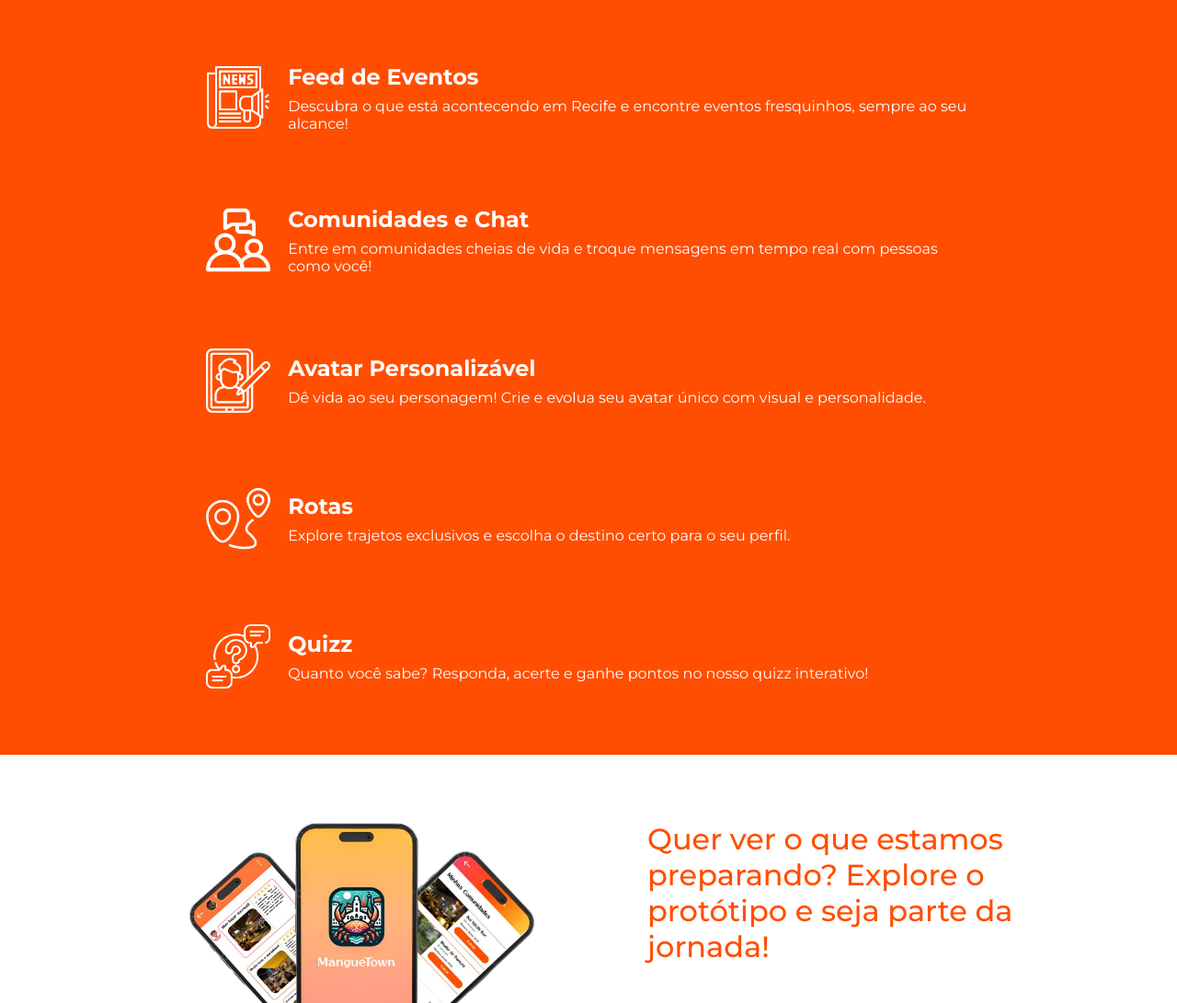
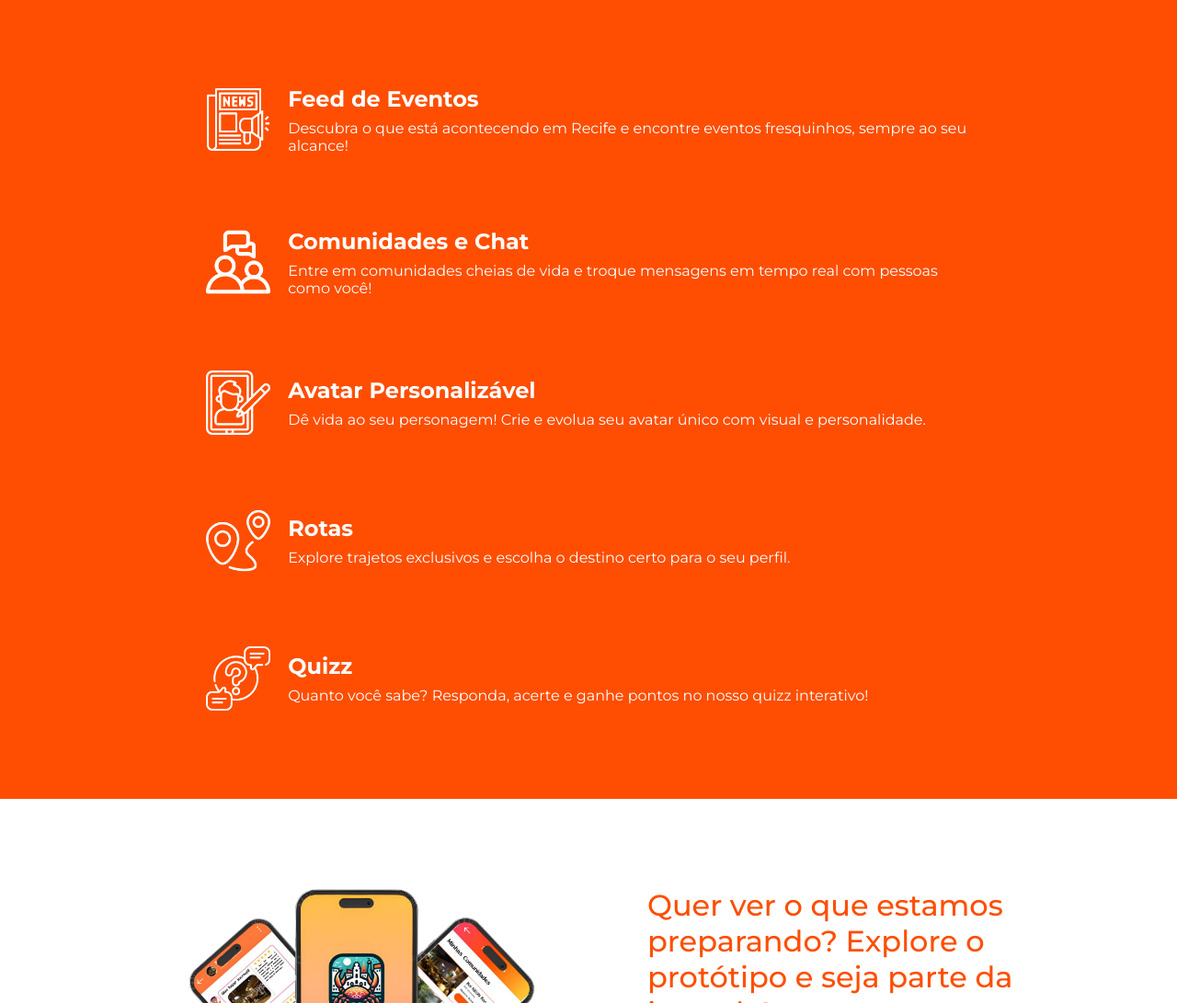
Before and after one commit to stwsz/manguetown, a plain HTML site: page index.html in a window 1280 px wide. Shown: the part 563-1654 px from the top of the page at 92% size. Drawn offline with Linux system fonts and the light colour scheme.

Commit message:
Adjustments in padding

```diff
--- a/styles/features/features.css
+++ b/styles/features/features.css
@@ -1,6 +1,6 @@
 #features {
     width: 100%;
-    padding: 4.5rem 0rem;
+    padding: 6rem 0rem;
     margin: 0 auto;
     background-color: var(--primary-color);
     display: flex;
--- a/styles/prototype/prototype.css
+++ b/styles/prototype/prototype.css
@@ -1,6 +1,6 @@
 #prototype {
     width: 70%;
-    padding: 4.5rem 0rem;
+    padding: 6rem 0rem;
     margin: 0 auto;
     display: flex;
     justify-content: space-between;
```
